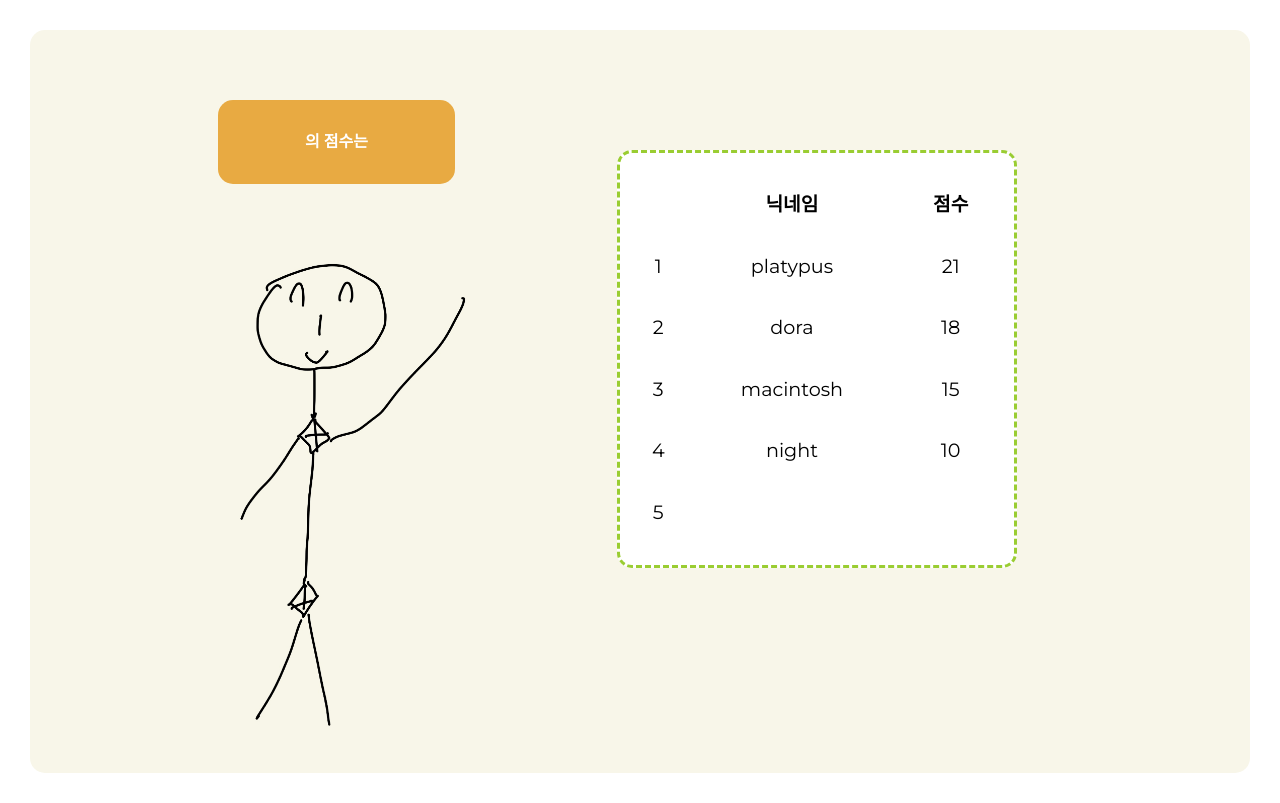
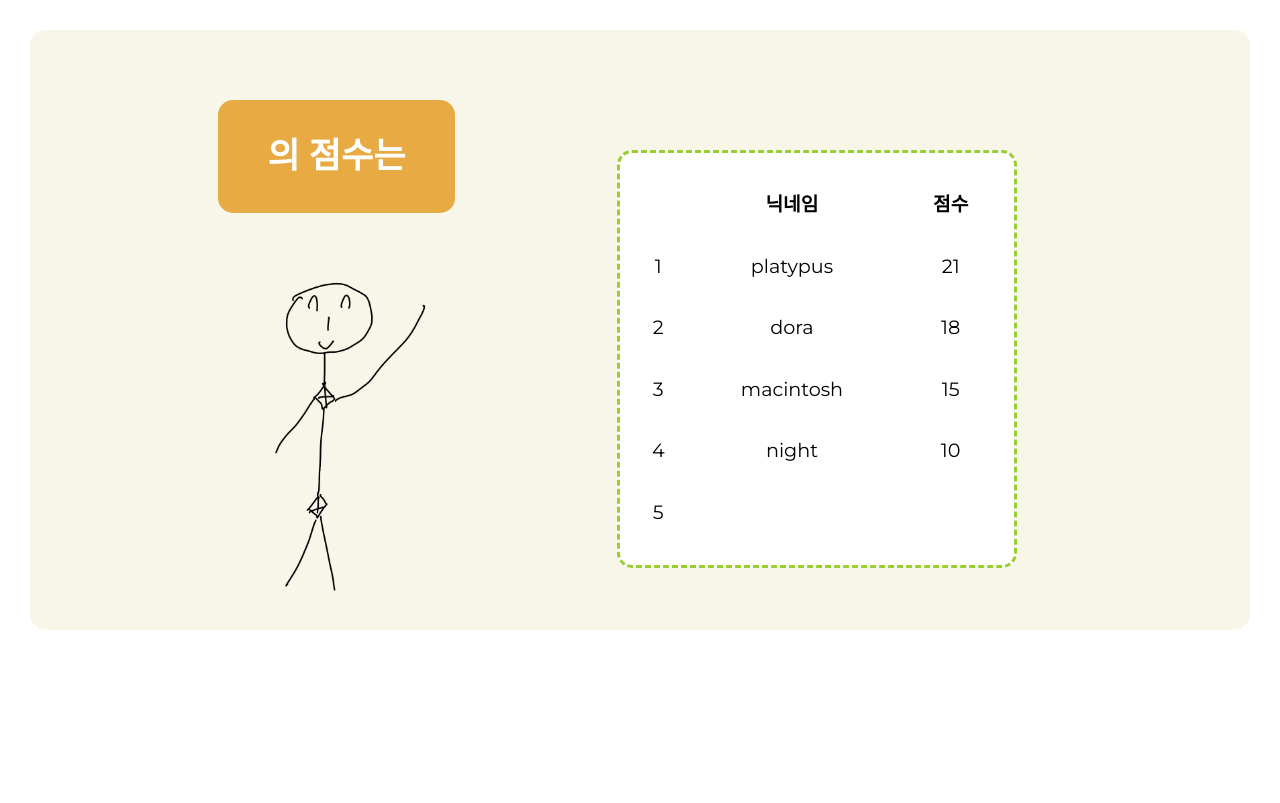
Before and after one commit to babycroc/SDK-Hackathon-3P, a React (Create React App) app in the folder front-end/: page /score in a window 1280 px wide. Built offline with nearby package versions, Linux system fonts and the light colour scheme.

Commit message:
main, score page css modify

```diff
--- a/front-end/src/pages/Main.css
+++ b/front-end/src/pages/Main.css
@@ -31,4 +31,5 @@ button.quiz-item:hover {
     justify-content: center;
     color: white;
     font-weight: bold;
+    font-size: 35px;
 }
--- a/front-end/src/pages/Score.js
+++ b/front-end/src/pages/Score.js
@@ -59,7 +59,7 @@ function Score() {
                     { score }
                 </div>
                 <div>
-                    <img src="images/avatar0.png" width="300px" />
+                    <img src="images/avatar0.png" width="200px" />
                 </div>
             </div>
             <div className="right-panel">
```
